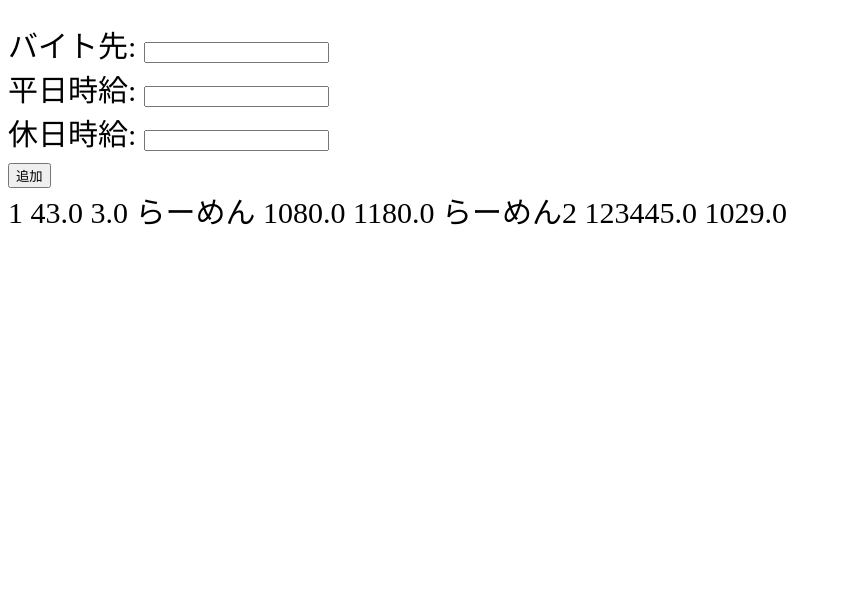
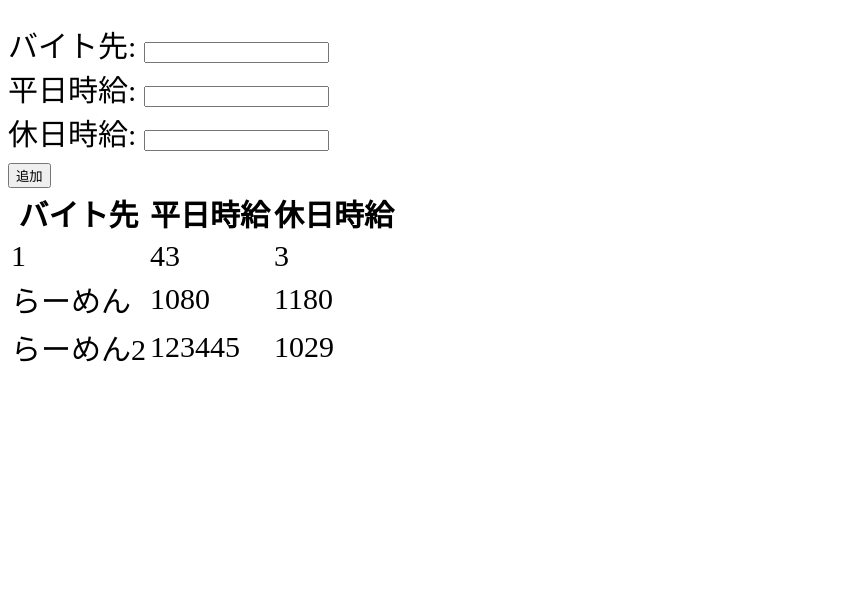
Before and after one commit to 2024AIT-OOP2-G02/Beit_leader, a Flask app: page /shop/add in a window 1280 px wide. Shown: the part 67-679 px from the top of the page, without its empty margins (0-841 px from the left). Run offline with Flask 3, Linux system fonts and the light colour scheme.

Commit message:
テーブルタグの修正しました

```diff
--- a/models/wage.py
+++ b/models/wage.py
@@ -1,10 +1,10 @@
-from peewee import Model,CharField,FloatField
+from peewee import Model,CharField,FloatField,IntegerField
 from .db import db
 
 class Wage(Model):
     location = CharField() # 勤務地
-    weekday_wage = FloatField() # 平日時給
-    holiday_wage = FloatField() # 休日時給
+    weekday_wage = IntegerField() # 平日時給
+    holiday_wage = IntegerField() # 休日時給
 
 
     class Meta:
--- a/templates/shop_add.html
+++ b/templates/shop_add.html
@@ -41,7 +41,15 @@
         ><br />
         <input type="submit" value="追加" class="button" />
       </form>
-      <tbody>
+        <table>
+          <thead>
+            <tr>
+              <th>バイト先</th>
+              <th>平日時給</th>
+              <th>休日時給</th>
+            </tr>
+          </thead>
+          <tbody>
             {% for product in shops %}
             <tr>
                 <td>{{ product.location }}</td>
@@ -50,6 +58,7 @@
             </tr>
             {% endfor %}
         </tbody>
+      </table>
     </main>
   </body>
   <footer>
```
Also changed, not shown: my_database.db.
